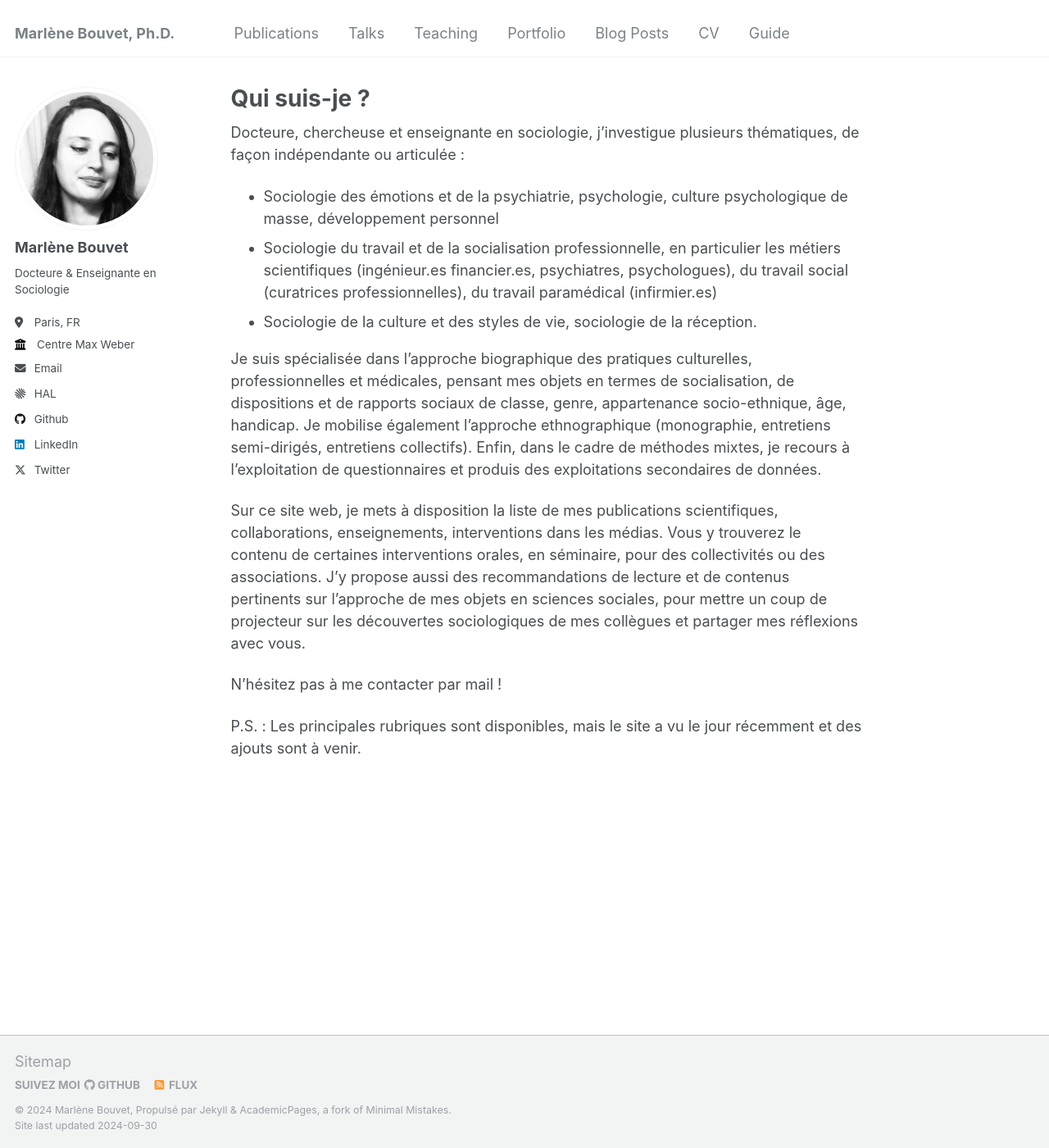
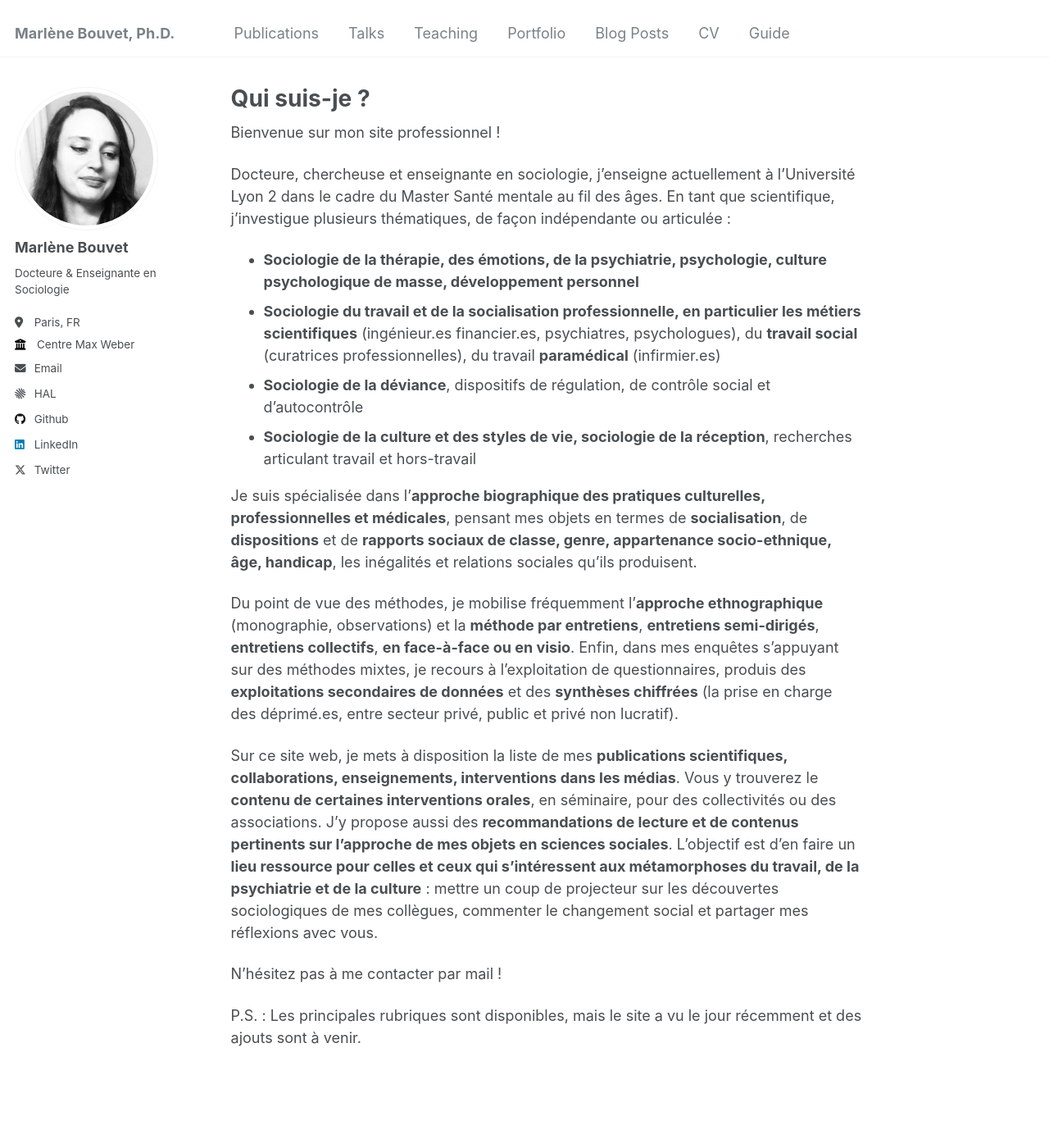
Before and after one commit to marlenebouvet/marlenebouvet.fr, a Jekyll site: the page built from _pages/about.md, in a window 1280 px wide and 1400 px high. Shown: the whole window at 82% size. Built offline with Jekyll 4.4.1, drawn with Linux system fonts in a browser that asks for light colours; some web fonts are replaced.

Commit message:
Modifications page d'accueil

```diff
--- a/_pages/about.md
+++ b/_pages/about.md
@@ -7,14 +7,19 @@ redirect_from:
   - /about.html
 ---
 
-Docteure, chercheuse et enseignante en sociologie, j'investigue plusieurs thématiques, de façon indépendante ou articulée :
-- Sociologie des émotions et de la psychiatrie, psychologie, culture psychologique de masse, développement personnel
-- Sociologie du travail et de la socialisation professionnelle, en particulier les métiers scientifiques (ingénieur.es financier.es, psychiatres, psychologues), du travail social (curatrices professionnelles), du travail paramédical (infirmier.es)
-- Sociologie de la culture et des styles de vie, sociologie de la réception.
+Bienvenue sur mon site professionnel !
 
-Je suis spécialisée dans l'approche biographique des pratiques culturelles, professionnelles et médicales, pensant mes objets en termes de socialisation, de dispositions et de rapports sociaux de classe, genre, appartenance socio-ethnique, âge, handicap. Je mobilise également l'approche ethnographique (monographie, entretiens semi-dirigés, entretiens collectifs). Enfin, dans le cadre de méthodes mixtes, je recours à l'exploitation de questionnaires et produis des exploitations secondaires de données.
+Docteure, chercheuse et enseignante en sociologie, j'enseigne actuellement à l'Université Lyon 2 dans le cadre du Master Santé mentale au fil des âges. En tant que scientifique, j'investigue plusieurs thématiques, de façon indépendante ou articulée :
+- **Sociologie de la thérapie, des émotions, de la psychiatrie, psychologie, culture psychologique de masse, développement personnel**
+- **Sociologie du travail et de la socialisation professionnelle, en particulier les métiers scientifiques** (ingénieur.es financier.es, psychiatres, psychologues), du **travail social** (curatrices professionnelles), du travail **paramédical** (infirmier.es)
+- **Sociologie de la déviance**, dispositifs de régulation, de contrôle social et d'autocontrôle
+- **Sociologie de la culture et des styles de vie, sociologie de la réception**, recherches articulant travail et hors-travail
 
-Sur ce site web, je mets à disposition la liste de mes publications scientifiques, collaborations, enseignements, interventions dans les médias. Vous y trouverez le contenu de certaines interventions orales, en séminaire, pour des collectivités ou des associations. J'y propose aussi des recommandations de lecture et de contenus pertinents sur l'approche de mes objets en sciences sociales, pour mettre un coup de projecteur sur les découvertes sociologiques de mes collègues et partager mes réflexions avec vous.
+Je suis spécialisée dans l'**approche biographique des pratiques culturelles, professionnelles et médicales**, pensant mes objets en termes de **socialisation**, de **dispositions** et de **rapports sociaux de classe, genre, appartenance socio-ethnique, âge, handicap**, les inégalités et relations sociales qu'ils produisent.
+
+Du point de vue des méthodes, je mobilise fréquemment l'**approche ethnographique** (monographie, observations) et la **méthode par entretiens**, **entretiens semi-dirigés**, **entretiens collectifs**, **en face-à-face ou en visio**. Enfin, dans mes enquêtes s'appuyant sur des méthodes mixtes, je recours à l'exploitation de questionnaires, produis des **exploitations secondaires de données** et des **synthèses chiffrées** (la prise en charge des déprimé.es, entre secteur privé, public et privé non lucratif).
+
+Sur ce site web, je mets à disposition la liste de mes **publications scientifiques, collaborations, enseignements, interventions dans les médias**. Vous y trouverez le **contenu de certaines interventions orales**, en séminaire, pour des collectivités ou des associations. J'y propose aussi des **recommandations de lecture et de contenus pertinents sur l'approche de mes objets en sciences sociales**. L'objectif est d'en faire un **lieu ressource pour celles et ceux qui s'intéressent aux métamorphoses du travail, de la psychiatrie et de la culture** : mettre un coup de projecteur sur les découvertes sociologiques de mes collègues, commenter le changement social et partager mes réflexions avec vous.
 
 N'hésitez pas à me contacter par mail !
 
```
